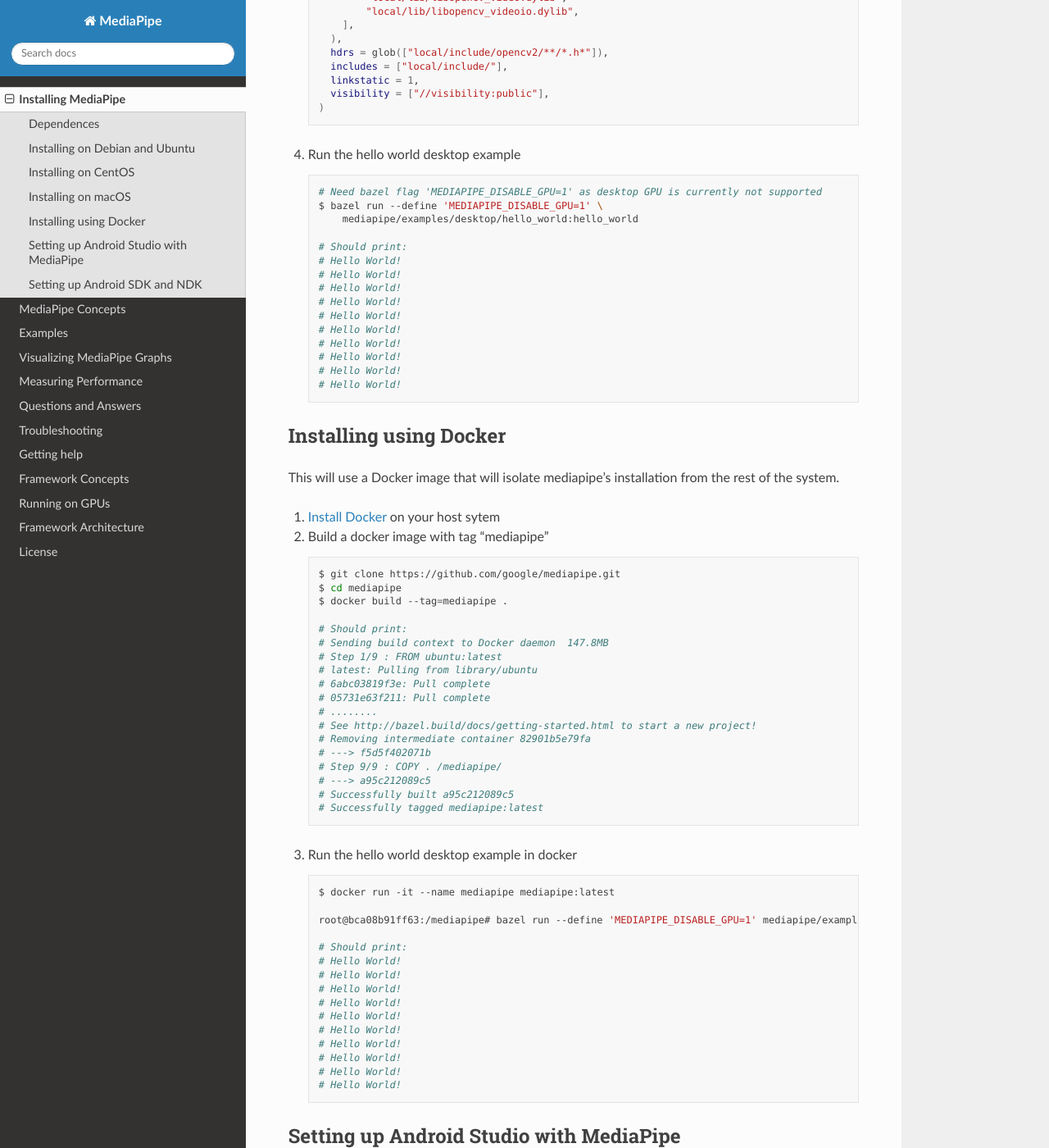
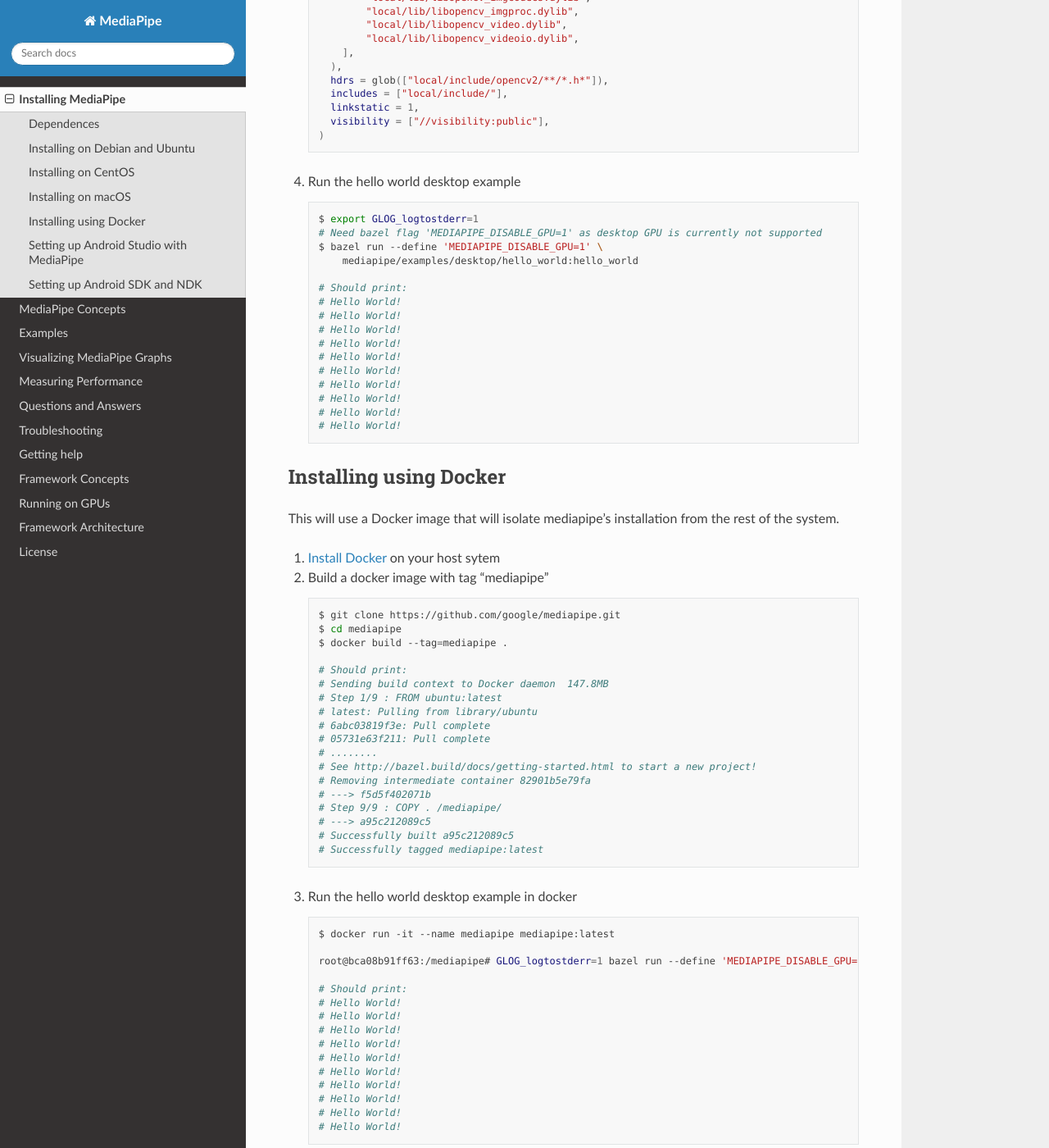
Before and after one commit to bluehammer30/mediapipeios, a Sphinx documentation site: the page built from docs/install.md, in a window 1280 px wide and 1400 px high, scrolled down 4613 px. Shown: the whole window at 82% size. Built offline with Sphinx 7.4.7 and the Read the Docs theme 2.0.0, drawn with Linux system fonts in a browser that asks for light colours; pages that are not in the unit, such as notebooks, are missing from menus; some of the changed text lies outside the part shown.

Commit message:
Project import generated by Copybara.
PiperOrigin-RevId: 255697923

````diff
--- a/docs/install.md
+++ b/docs/install.md
@@ -107,6 +107,7 @@ Required libraries
 4.  Run the hello world desktop example
 
     ```bash
+    $ export GLOG_logtostderr=1
     # Need bazel flag 'MEDIAPIPE_DISABLE_GPU=1' as desktop GPU is currently not supported
     $ bazel run --define 'MEDIAPIPE_DISABLE_GPU=1' \
         mediapipe/examples/desktop/hello_world:hello_world
@@ -191,6 +192,7 @@ Required libraries
 4.  Run the hello world desktop example
 
     ```bash
+    $ export GLOG_logtostderr=1
     # Need bazel flag 'MEDIAPIPE_DISABLE_GPU=1' as desktop GPU is currently not supported
     $ bazel run --define 'MEDIAPIPE_DISABLE_GPU=1' \
         mediapipe/examples/desktop/hello_world:hello_world
@@ -279,6 +281,7 @@ Required libraries
 4.  Run the hello world desktop example
 
     ```bash
+    $ export GLOG_logtostderr=1
     # Need bazel flag 'MEDIAPIPE_DISABLE_GPU=1' as desktop GPU is currently not supported
     $ bazel run --define 'MEDIAPIPE_DISABLE_GPU=1' \
         mediapipe/examples/desktop/hello_world:hello_world
@@ -331,7 +334,7 @@ This will use a Docker image that will isolate mediapipe's installation from the
     ```bash
     $ docker run -it --name mediapipe mediapipe:latest
 
-    root@bca08b91ff63:/mediapipe# bazel run --define 'MEDIAPIPE_DISABLE_GPU=1' mediapipe/examples/desktop/hello_world:hello_world
+    root@bca08b91ff63:/mediapipe# GLOG_logtostderr=1 bazel run --define 'MEDIAPIPE_DISABLE_GPU=1' mediapipe/examples/desktop/hello_world:hello_world
 
     # Should print:
     # Hello World!
````
Also changed, not shown: docs/hello_world_desktop.md (+1 -0 lines), docs/help.md (+1 -1 lines), docs/object_detection_desktop.md (+2 -0 lines), docs/images/favicon.ico (added), docs/images/logo.png (added), docs/images/mobile/object_detection_desktop_tflite.png (deleted), docs/images/object_detection_desktop_tflite.png, 4 other files.
